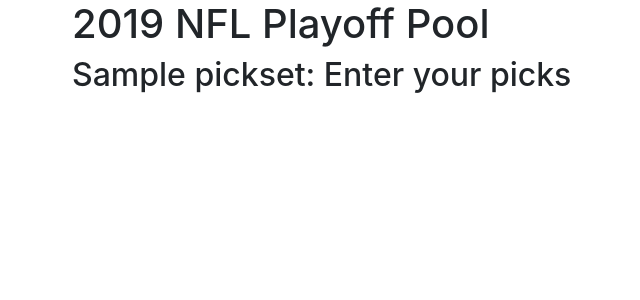
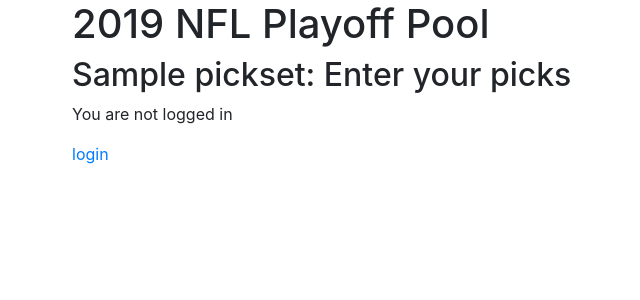
Before and after one commit to TomHayosh/playoff_pool, a Django app: template pool/templates/edit.html in a window 1280 px wide. Shown: the top 300 px of the page, without its empty margins (13-653 px from the left). Run offline with Django 3.2, Linux system fonts and the light colour scheme; the template is opened without the code that fills it: values that come from a table or form of the project are taken from there, others are empty; tables that the repository leaves empty hold one stand-in row (values such as "Sample post"); some libraries are stand-ins or nearby versions.

Commit message:
Can logout from picks and edit pages now

```diff
--- a/playoff_pool/settings.py
+++ b/playoff_pool/settings.py
@@ -120,3 +120,5 @@ USE_TZ = True
 
 STATIC_URL = '/static/'
 STATIC_ROOT = os.path.join(BASE_DIR, 'static')
+
+LOGOUT_REDIRECT_URL = '/'
--- a/pool/templates/edit.html
+++ b/pool/templates/edit.html
@@ -41,5 +41,12 @@
             <input type="submit" value="Submit picks"/>
             {% csrf_token %}
           </form>
+          <br/>
           {% endif %}
+{% if user.is_authenticated %}
+  <p><a href="{% url 'logout' %}">Logout</a></p>
+{% else %}
+  <p>You are not logged in</p>
+  <a href="{% url 'login' %}">login</a>
+{% endif %}
 {% endblock %}
--- a/pool/templates/picks.html
+++ b/pool/templates/picks.html
@@ -39,6 +39,12 @@
       <input type="submit" id="edit_picks" value="Edit Picks"/>
     </form>
     <br/>
+{% if user.is_authenticated %}
+  <p><a href="{% url 'logout' %}">Logout</a></p>
+{% else %}
+  <p>You are not logged in</p>
+  <a href="{% url 'login' %}">login</a>
+{% endif %}
     <!--
     <a href="mailto:thayosh@gmail.com?subject=Playoff%20Pool%20Feedback%20from%20picks%20page">Send feedback</a>
     -->
```
